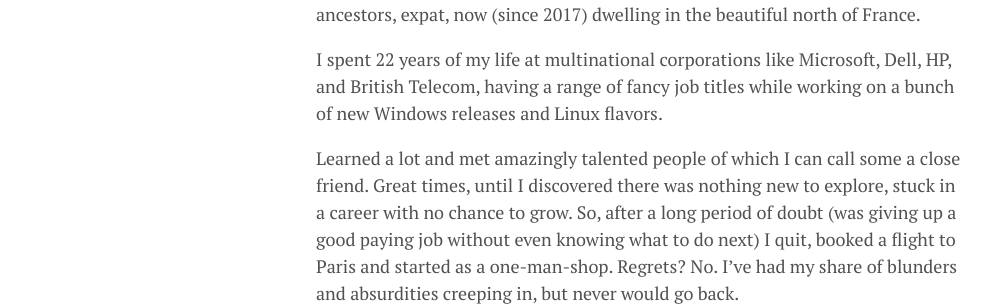
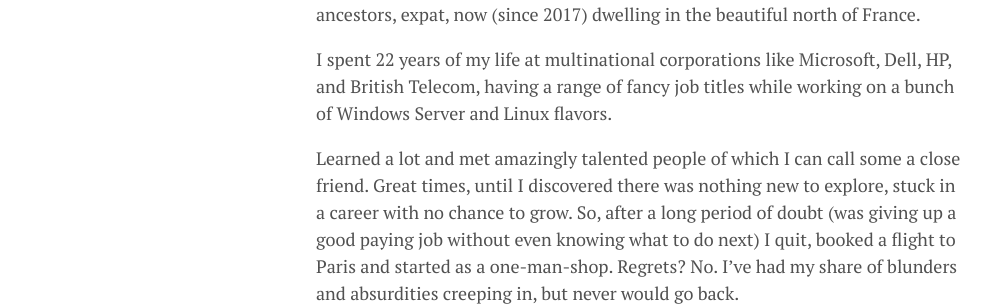
Before and after one commit to lgeurts/lgeurts.github.io, a Jekyll site: the page built from about.md, in a window 1280 px wide. Shown: the part 582-888 px from the top of the page, without its empty margins (0-995 px from the left). Built offline with Jekyll 4.4.1, drawn with Linux system fonts in a browser that asks for light colours; nearby versions of some CDN libraries.

Commit message:
Update about.md

```diff
--- a/about.md
+++ b/about.md
@@ -7,7 +7,7 @@
 
 I'm a Tech Lead & Engineering Consultant, a Belgian native with Dutch and Irish ancestors, expat, now (since 2017) dwelling in the beautiful north of France.
 
-I spent 22 years of my life at multinational corporations like Microsoft, Dell, HP, and British Telecom, having a range of fancy job titles while working on a bunch of new Windows releases and Linux flavors.
+I spent 22 years of my life at multinational corporations like Microsoft, Dell, HP, and British Telecom, having a range of fancy job titles while working on a bunch of Windows Server and Linux flavors.
 
 Learned a lot and met amazingly talented people of which I can call some a close friend. Great times, until I discovered there was nothing new to explore, stuck in a career with no chance to grow. So, after a long period of doubt (was giving up a good paying job without even knowing what to do next) I quit, booked a flight to Paris and started as a one-man-shop. Regrets? No. I've had my share of blunders and absurdities creeping in, but never would go back.
 
```
